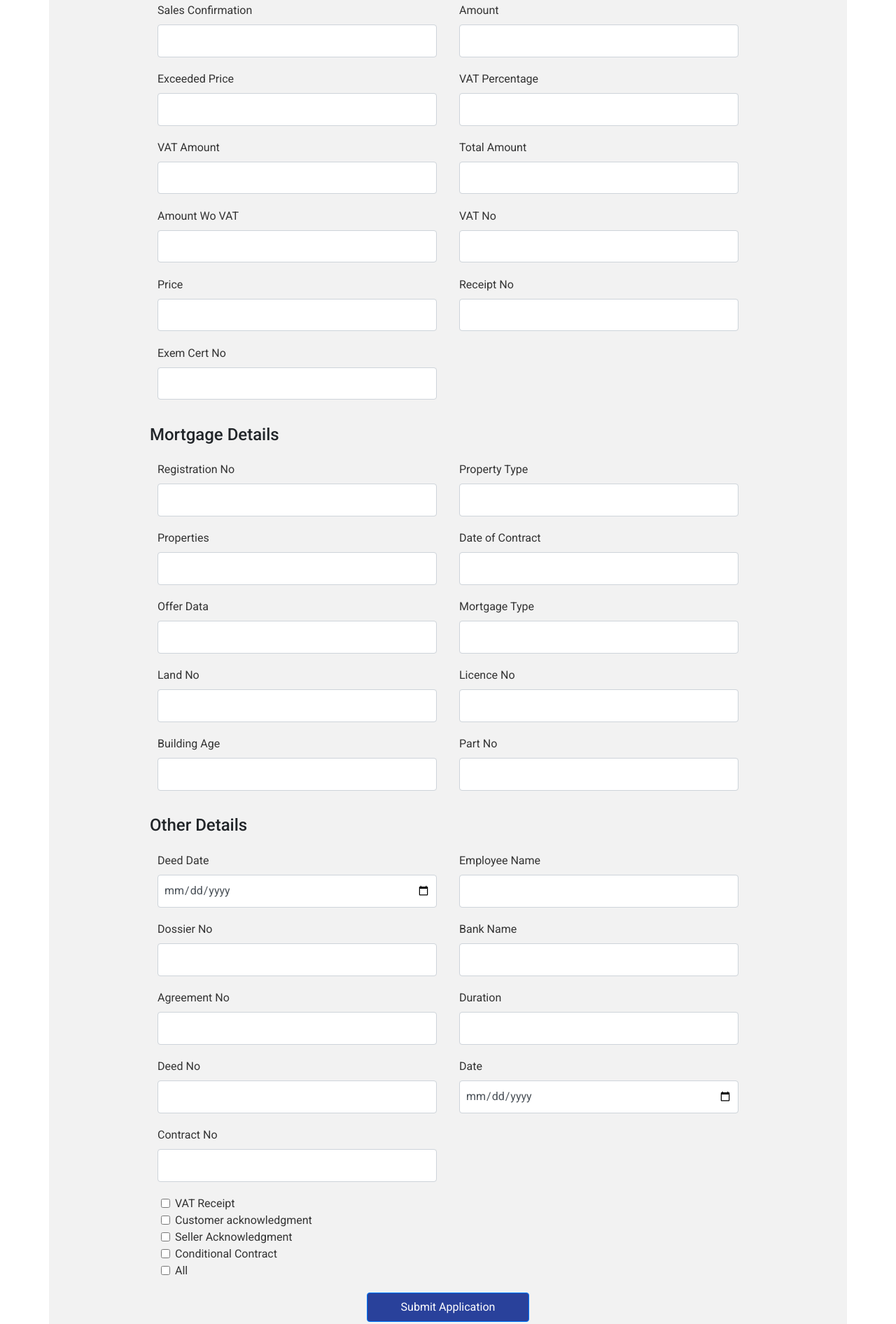
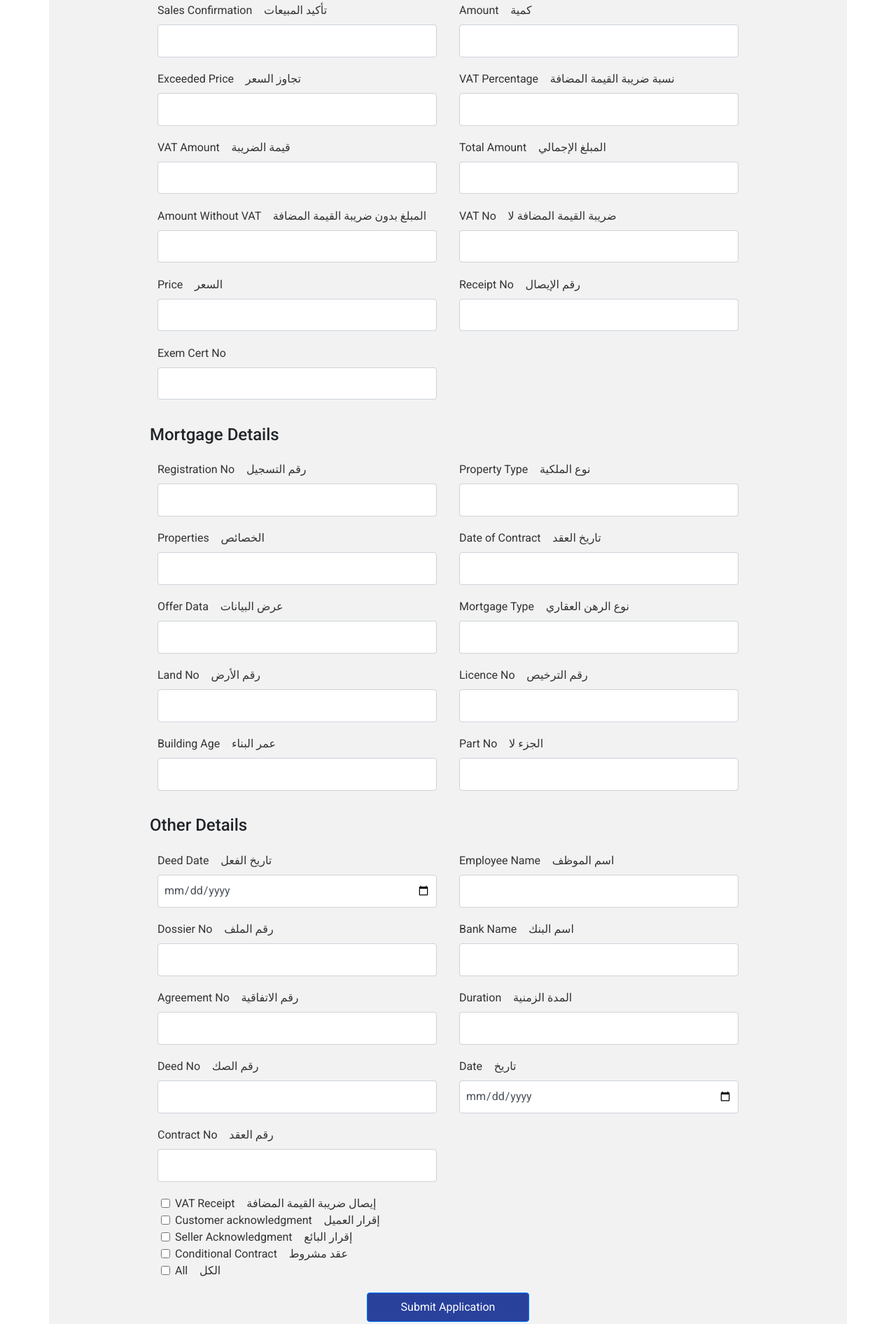
Before and after one commit to skanjarla/AlRajhi, a plain HTML site: page index.html in a window 1280 px wide. Shown: the part 905-2797 px from the top of the page at 70% size. Drawn offline with nearby package versions, Linux system fonts and the light colour scheme.

Commit message:
Add arabic lables

```diff
--- a/index.html
+++ b/index.html
@@ -26,17 +26,17 @@
                 <h2 class="group-title">Customer Details</h2>
                 <div class="form-row">
                     <div class="form-group col-md-6">
-                        <label for="inputEmail4">Owner/Seller Name</label>
+                        <label for="inputEmail4">Owner/Seller Name <span>اسم المالك / البائع</span></label>
                         <input type="text" class="form-control" id="inputEmail4">
                     </div>
                     <div class="form-group col-md-6">
-                        <label for="inputPassword4">Mobile No</label>
+                        <label for="inputPassword4">Mobile No <span>رقم الهاتف المحمول</span></label>
                         <input type="text" class="form-control" id="inputPassword4">
                     </div>
                 </div>
                 <div class="form-row">
                     <div class="form-group col-md-6">
-                        <label for="inputEmail4">City</label>
+                        <label for="inputEmail4">City <span>مدينة</span></label>
                         <input type="text" class="form-control" id="inputEmail4">
                     </div>
                     <div class="form-group col-md-6">
@@ -45,26 +45,26 @@
                     </div>
                 </div>
                 <div class="form-group">
-                    <label for="inputAddress">Address</label>
+                    <label for="inputAddress">Address <span>عنوان</span></label>
                     <input type="text" class="form-control" id="inputAddress" placeholder="">
                 </div>
                 <div class="form-row">
                     <div class="form-group col-md-6">
-                        <label for="inputEmail4">Neighbourhood</label>
+                        <label for="inputEmail4">Neighborhood <span>حي</span></label>
                         <input type="text" class="form-control" id="inputEmail4">
                     </div>
                     <div class="form-group col-md-6">
-                        <label for="inputPassword4">District</label>
+                        <label for="inputPassword4">District <span>منطقة</span></label>
                         <input type="text" class="form-control" id="inputPassword4">
                     </div>
                 </div>
                 <div class="form-row">
                     <div class="form-group col-md-6">
-                        <label for="inputEmail4">Customer Name</label>
+                        <label for="inputEmail4">Customer Name <span>اسم الزبون</span></label>
                         <input type="text" class="form-control" id="inputEmail4">
                     </div>
                     <div class="form-group col-md-6">
-                        <label for="inputPassword4">ID No</label>
+                        <label for="inputPassword4">ID No <span>رقم بطاقة الهوية</span></label>
                         <input type="text" class="form-control" id="inputPassword4">
                     </div>
                 </div>
@@ -73,54 +73,55 @@
                 <h2 class="group-title">VAT Details</h2>
                 <div class="form-row">
                     <div class="form-group col-md-6">
-                        <label for="inputEmail4">Sales Confirmation</label>
+                        <label for="inputEmail4">Sales Confirmation <span>تأكيد المبيعات</span></label>
                         <input type="text" class="form-control" id="inputEmail4">
                     </div>
                     <div class="form-group col-md-6">
-                        <label for="inputPassword4">Amount</label>
+                        <label for="inputPassword4">Amount <span>كمية</span></label>
                         <input type="text" class="form-control" id="inputPassword4">
                     </div>
                 </div>
                 <div class="form-row">
                     <div class="form-group col-md-6">
-                        <label for="inputEmail4">Exceeded Price</label>
+                        <label for="inputEmail4">Exceeded Price <span>تجاوز السعر</span></label>
                         <input type="text" class="form-control" id="inputEmail4">
                     </div>
                     <div class="form-group col-md-6">
-                        <label for="inputPassword4">VAT Percentage</label>
+                        <label for="inputPassword4">VAT Percentage <span>نسبة ضريبة القيمة المضافة</span></label>
                         <input type="text" class="form-control" id="inputPassword4">
                     </div>
                 </div>
 
                 <div class="form-row">
                     <div class="form-group col-md-6">
-                        <label for="inputEmail4">VAT Amount</label>
+                        <label for="inputEmail4">VAT Amount <span>قيمة الضريبة</span></label>
                         <input type="text" class="form-control" id="inputEmail4">
                     </div>
                     <div class="form-group col-md-6">
-                        <label for="inputPassword4">Total Amount</label>
+                        <label for="inputPassword4">Total Amount <span>المبلغ الإجمالي</span></label>
                         <input type="text" class="form-control" id="inputPassword4">
                     </div>
                 </div>
 
                 <div class="form-row">
                     <div class="form-group col-md-6">
-                        <label for="inputEmail4">Amount Wo VAT</label>
+                        <label for="inputEmail4">Amount Without VAT <span>المبلغ بدون ضريبة القيمة
+                                المضافة</span></label>
                         <input type="text" class="form-control" id="inputEmail4">
                     </div>
                     <div class="form-group col-md-6">
-                        <label for="inputPassword4">VAT No</label>
+                        <label for="inputPassword4">VAT No <span>ضريبة القيمة المضافة لا</span></label>
                         <input type="text" class="form-control" id="inputPassword4">
                     </div>
                 </div>
 
                 <div class="form-row">
                     <div class="form-group col-md-6">
-                        <label for="inputEmail4">Price</label>
+                        <label for="inputEmail4">Price <span>السعر</span></label>
                         <input type="text" class="form-control" id="inputEmail4">
                     </div>
                     <div class="form-group col-md-6">
-                        <label for="inputPassword4">Receipt No</label>
+                        <label for="inputPassword4">Receipt No <span>رقم الإيصال</span></label>
                         <input type="text" class="form-control" id="inputPassword4">
                     </div>
                 </div>
@@ -137,54 +138,54 @@
                 <h2 class="group-title">Mortgage Details</h2>
                 <div class="form-row">
                     <div class="form-group col-md-6">
-                        <label for="inputEmail4">Registration No</label>
+                        <label for="inputEmail4">Registration No <span>رقم التسجيل</span></label>
                         <input type="text" class="form-control" id="inputEmail4">
                     </div>
                     <div class="form-group col-md-6">
-                        <label for="inputPassword4">Property Type</label>
+                        <label for="inputPassword4">Property Type <span>نوع الملكية</span></label>
                         <input type="text" class="form-control" id="inputPassword4">
                     </div>
                 </div>
                 <div class="form-row">
                     <div class="form-group col-md-6">
-                        <label for="inputEmail4">Properties</label>
+                        <label for="inputEmail4">Properties <span>الخصائص</span></label>
                         <input type="text" class="form-control" id="inputEmail4">
                     </div>
                     <div class="form-group col-md-6">
-                        <label for="inputPassword4">Date of Contract</label>
+                        <label for="inputPassword4">Date of Contract <span>تاريخ العقد</span></label>
                         <input type="text" class="form-control" id="inputPassword4">
                     </div>
                 </div>
 
                 <div class="form-row">
                     <div class="form-group col-md-6">
-                        <label for="inputEmail4">Offer Data</label>
+                        <label for="inputEmail4">Offer Data <span>عرض البيانات</span></label>
                         <input type="text" class="form-control" id="inputEmail4">
                     </div>
                     <div class="form-group col-md-6">
-                        <label for="inputPassword4">Mortgage Type</label>
+                        <label for="inputPassword4">Mortgage Type <span>نوع الرهن العقاري</span></label>
                         <input type="text" class="form-control" id="inputPassword4">
                     </div>
                 </div>
 
                 <div class="form-row">
                     <div class="form-group col-md-6">
-                        <label for="inputEmail4">Land No</label>
+                        <label for="inputEmail4">Land No <span>رقم الأرض</span></label>
                         <input type="text" class="form-control" id="inputEmail4">
                     </div>
                     <div class="form-group col-md-6">
-                        <label for="inputPassword4">Licence No</label>
+                        <label for="inputPassword4">Licence No <span>رقم الترخيص</span></label>
                         <input type="text" class="form-control" id="inputPassword4">
                     </div>
                 </div>
 
                 <div class="form-row">
                     <div class="form-group col-md-6">
-                        <label for="inputEmail4">Building Age</label>
+                        <label for="inputEmail4">Building Age <span>عمر البناء</span></label>
                         <input type="text" class="form-control" id="inputEmail4">
                     </div>
                     <div class="form-group col-md-6">
-                        <label for="inputPassword4">Part No</label>
+                        <label for="inputPassword4">Part No <span>الجزء لا</span></label>
                         <input type="text" class="form-control" id="inputPassword4">
                     </div>
                 </div>
@@ -193,50 +194,50 @@
                 <h2 class="group-title">Other Details</h2>
                 <div class="form-row">
                     <div class="form-group col-md-6">
-                        <label for="inputEmail4">Deed Date</label>
+                        <label for="inputEmail4">Deed Date <span>تاريخ الفعل</span></label>
                         <input type="date" class="form-control" id="inputEmail4">
                     </div>
                     <div class="form-group col-md-6">
-                        <label for="inputPassword4">Employee Name</label>
+                        <label for="inputPassword4">Employee Name <span>اسم الموظف</span></label>
                         <input type="text" class="form-control" id="inputPassword4">
                     </div>
                 </div>
                 <div class="form-row">
                     <div class="form-group col-md-6">
-                        <label for="inputEmail4">Dossier No </label>
+                        <label for="inputEmail4">Dossier No <span>رقم الملف</span></label>
                         <input type="text" class="form-control" id="inputEmail4">
                     </div>
                     <div class="form-group col-md-6">
-                        <label for="inputPassword4">Bank Name</label>
+                        <label for="inputPassword4">Bank Name <span>اسم البنك</span></label>
                         <input type="text" class="form-control" id="inputPassword4">
                     </div>
                 </div>
 
                 <div class="form-row">
                     <div class="form-group col-md-6">
-                        <label for="inputEmail4">Agreement No</label>
+                        <label for="inputEmail4">Agreement No <span>رقم الاتفاقية</span></label>
                         <input type="text" class="form-control" id="inputEmail4">
                     </div>
                     <div class="form-group col-md-6">
-                        <label for="inputPassword4">Duration</label>
+                        <label for="inputPassword4">Duration <span>المدة الزمنية</span></label>
                         <input type="text" class="form-control" id="inputPassword4">
                     </div>
                 </div>
 
                 <div class="form-row">
                     <div class="form-group col-md-6">
-                        <label for="inputEmail4">Deed No</label>
+                        <label for="inputEmail4">Deed No <span>رقم الصك</span></label>
                         <input type="text" class="form-control" id="inputEmail4">
                     </div>
                     <div class="form-group col-md-6">
-                        <label for="inputPassword4">Date</label>
+                        <label for="inputPassword4">Date <span>تاريخ</span></label>
                         <input type="date" class="form-control" id="inputPassword4">
                     </div>
                 </div>
 
                 <div class="form-row">
                     <div class="form-group col-md-6">
-                        <label for="inputEmail4">Contract No</label>
+                        <label for="inputEmail4">Contract No <span>رقم العقد</span></label>
                         <input type="text" class="form-control" id="inputEmail4">
                     </div>
                 </div>
@@ -247,31 +248,31 @@
                     <div class="form-check">
                         <input class="form-check-input" type="checkbox" id="gridCheck">
                         <label class="form-check-label" for="gridCheck">
-                            VAT Receipt
+                            VAT Receipt <span>إيصال ضريبة القيمة المضافة</span>
                         </label>
                     </div>
                     <div class="form-check">
                         <input class="form-check-input" type="checkbox" id="gridCheck">
                         <label class="form-check-label" for="gridCheck">
-                            Customer acknowledgment
+                            Customer acknowledgment <span>إقرار العميل</span>
                         </label>
                     </div>
                     <div class="form-check">
                         <input class="form-check-input" type="checkbox" id="gridCheck">
                         <label class="form-check-label" for="gridCheck">
-                            Seller Acknowledgment
+                            Seller Acknowledgment <span>إقرار البائع</span>
                         </label>
                     </div>
                     <div class="form-check">
                         <input class="form-check-input" type="checkbox" id="gridCheck">
                         <label class="form-check-label" for="gridCheck">
-                            Conditional Contract
+                            Conditional Contract <span>عقد مشروط</span>
                         </label>
                     </div>
                     <div class="form-check">
                         <input class="form-check-input" type="checkbox" id="gridCheck">
                         <label class="form-check-label" for="gridCheck">
-                            All
+                            All <span>الكل</span>
                         </label>
                     </div>
                 </div>
--- a/styles.css
+++ b/styles.css
@@ -15,6 +15,9 @@ body {
 }
 label {
   color: #333333;
+}
+label span {
+  margin-left: 0.8rem;
 }
 .form-control {
   padding: 1.4rem 0.5rem;
```
